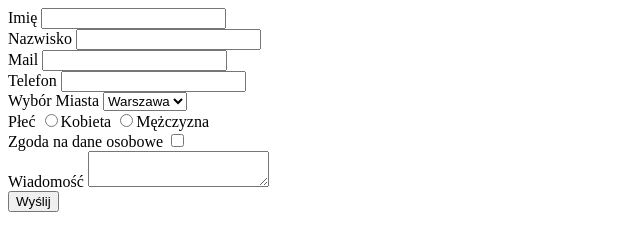
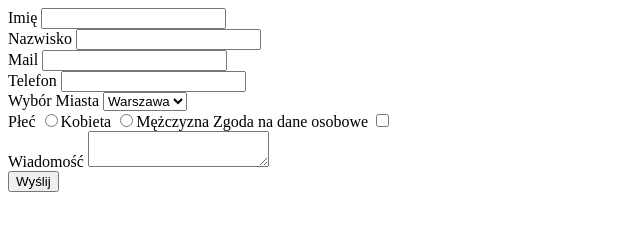
Before and after one commit to Silentius222/HTML-zadanie1-formularz, a plain HTML site: page index.html in a window 1280 px wide. Shown: the whole page, without its empty margins (0-640 px from the left). Drawn offline with Linux system fonts and the light colour scheme.

Commit message:
Update index.html

```diff
--- a/index.html
+++ b/index.html
@@ -27,15 +27,15 @@
         <option value="value1">Gdańsk</option>
         </select><br>
 
-        <label for="gender">Płeć</label>
-        <input type="radio" id="gender">Kobieta
-        <input type="radio" id="gender">Mężczyzna<br>
+        <label>Płeć</label>
+    	<label><input type="radio" name="gender" value="kobieta">Kobieta</label>
+    	<label><input type="radio" name="gender" value="mężczyzna">Mężczyzna</label>
 
         <label for="agreement">Zgoda na dane osobowe</label>
         <input type="checkbox" id="agreement"><br>
 
         <label for="message">Wiadomość</label>
-        <textarea type="message" id="message"></textarea><br>
+        <textarea id="message"></textarea><br>
 
         <input type="submit" value="Wyślij">
     </form>
```
